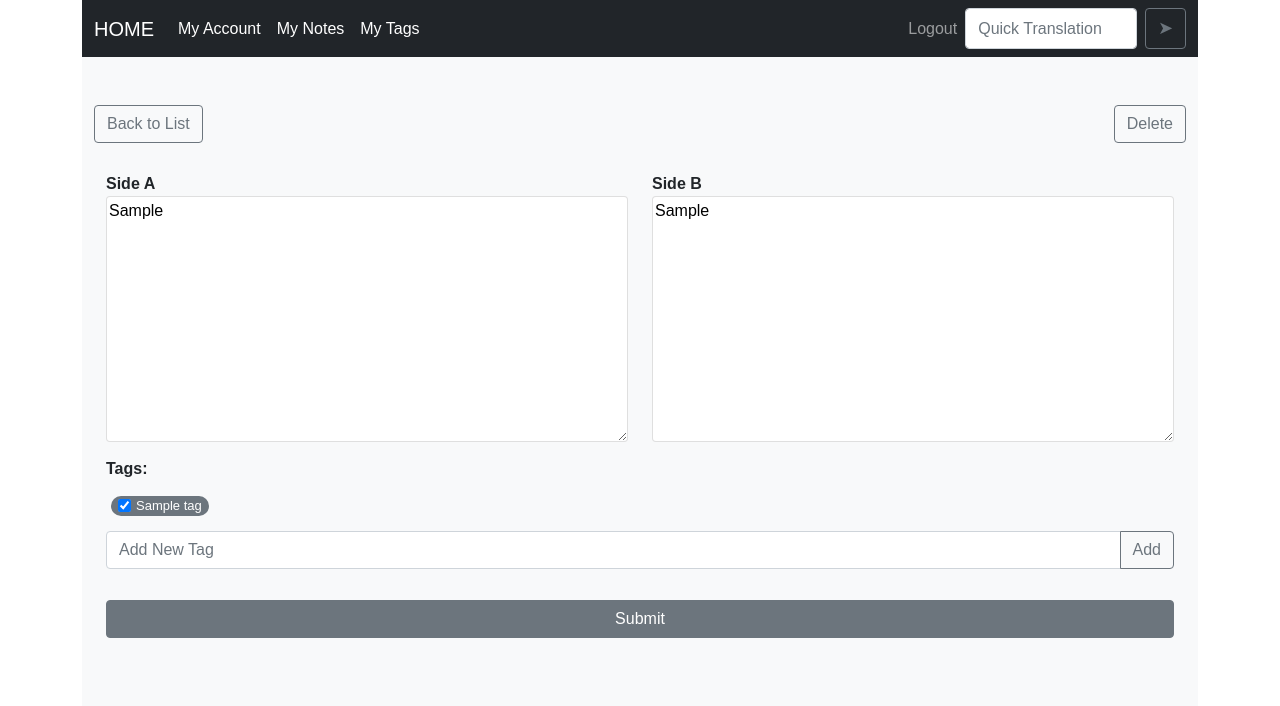
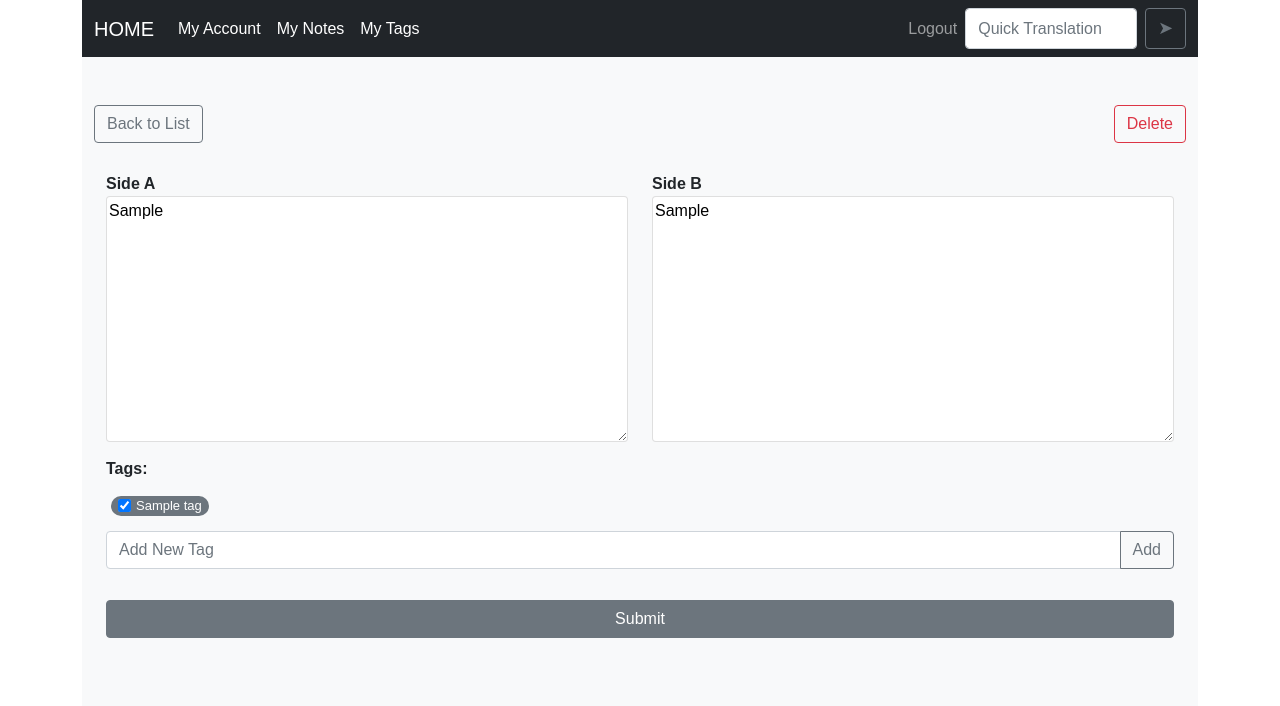
Before and after one commit to axyorah/nl-news-translator, a Django app: page /notes/00000000-0000-0000-0000-000000000001/edit/ in a window 1280 px wide. Shown: the top 706 px of the page. Run offline with Django 3.2, Linux system fonts and the light colour scheme; a user stored in the database is signed in; tables that the repository leaves empty hold one stand-in row (values such as "Sample post"); parts of the project's set-up code (start-up, migrations or seed data) failed here and were passed over.

Commit message:
mod: now note can only be deleted for DELETE or POST methods (had to add POST HTML doesn't support anything aside from GET and POST...)

```diff
--- a/notes/templates/notes/note-form.html
+++ b/notes/templates/notes/note-form.html
@@ -23,7 +23,10 @@
 <div class="d-flex space-between my-4">
   <a class="btn btn-outline-secondary" href="{% url 'note-list' %}">Back to List</a>
   {% if note %}
-  <a class="btn btn-outline-secondary" href="{% url 'note-delete' note.id %}">Delete</a>
+  <form action="{% url 'note-delete' note.id %}" method="POST">
+    {% csrf_token %}
+    <button type="submit" class="btn btn-outline-danger">Delete</button>
+  </form>
   {% endif %}
 </div>
 
--- a/notes/templates/notes/tag-form.html
+++ b/notes/templates/notes/tag-form.html
@@ -7,10 +7,12 @@
 
     <div class="d-flex space-between py-2">
         <a class="btn btn-outline-secondary" href="{% url 'tag-list' %}" >Back to List</a>
+        {% if tag %}
         <form action="{% url 'tag-delete' tag.id %}" method="POST">
             {% csrf_token %}
             <button type="submit" class="btn btn-outline-danger">Delete</button>
         </form>
+        {% endif %}
     </div>
 
     {% if form %}
--- a/notes/views.py
+++ b/notes/views.py
@@ -146,9 +146,10 @@ def deleteNote(request, pk):
         messages.error(request, 'You are not authorized to delete this note')
         return render(request, 'notes/note-list.html', {'notes': profile.note_set.all()})
 
-    note = Note.objects.get(id=pk)
-    note.delete()
-    messages.success(request, 'Note deleted successfully!')
+    if request.method == 'DELETE' or request.method == 'POST':
+        note = Note.objects.get(id=pk)
+        note.delete()
+        messages.success(request, 'Note deleted successfully!')
 
     return redirect('note-list')
 
```
